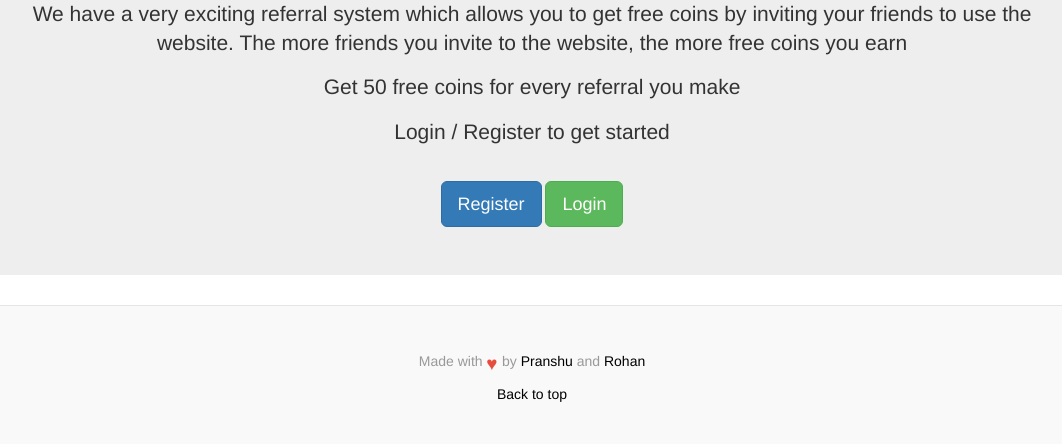
After one commit to pranshukharkwal/7UP-7Down, a Flask app: page /referral_system in a window 1280 px wide. The commit adds this page. Shown: the part 521-965 px from the top of the page, without its empty margins (108-1170 px from the left). Run offline with Flask 2, Linux system fonts and the light colour scheme; some libraries are stand-ins or nearby versions.

Commit message:
Added referral system

```diff
--- a/app.py
+++ b/app.py
@@ -3,6 +3,8 @@ from flask_mysqldb import MySQL
 from wtforms import Form, StringField, TextAreaField, PasswordField, validators
 from passlib.hash import sha256_crypt
 from functools import wraps
+import string
+import random
 
 app = Flask(__name__)
 app.secret_key='secret123'
@@ -26,6 +28,21 @@ class RegisterForm(Form):
         validators.EqualTo('confirm', message='Passwords do not match')
     ])
     confirm = PasswordField('Confirm Password')
+
+def is_logged_in(f):
+    @wraps(f)
+    def wrap(*args, **kwargs):
+        if 'logged_in' in session:
+            return f(*args, **kwargs)
+        else:
+            flash('Unauthorized, Please login', 'danger')
+            return redirect(url_for('login'))
+    return wrap
+
+def randomstring():
+    N = 6
+    res = ''.join(random.choices(string.ascii_uppercase + string.digits, k = N))
+    return str(res)
 
 @app.route('/')
 def index():
@@ -78,16 +95,88 @@ def login():
         cur.close()
     return render_template('login.html')
 
+@app.route('/referral' , methods=['GET' , 'POST'])
+@is_logged_in
+def referral():
+    if request.method == 'POST':  #Enter someone's referral code
 
-def is_logged_in(f):
-    @wraps(f)
-    def wrap(*args, **kwargs):
-        if 'logged_in' in session:
-            return f(*args, **kwargs)
-        else:
-            flash('Unauthorized, Please login', 'danger')
-            return redirect(url_for('login'))
-    return wrap
+        username = session['username']
+        ref_by_code = request.form['ref_by_code']
+
+        try:
+            cur = mysql.connection.cursor()
+
+            #Getting referrer's id
+            result = cur.execute('select * from referral where referral_code=%s' , [ref_by_code])  #this will show error if referral code does not exist
+            referrer_id = cur.fetchone()['id']
+            #Getting user's id
+            result = cur.execute('select * from users where username = %s' , [username])
+            user_id = cur.fetchone()['id']
+
+            #Updating referred_by of user with referrer's code
+            cur.execute('update referral set referred_by = %s where id = %s' , [ref_by_code , user_id])
+            mysql.connection.commit()
+            #Updating user's coins
+            cur.execute('update users set coins = coins + 50 where username = %s' , [username]) #Update his coins
+            mysql.connection.commit()
+            #Updating referrer's coins
+            cur.execute('update users set coins = coins + 50 where id = %s' , [referrer_id]) #Update referrer's coins
+            mysql.connection.commit()
+            #Updatomg referrers' referrals
+            cur.execute('update referral set referrals = referrals + 1 where id = %s' , [referrer_id]) #Update referrer's referrals count
+            mysql.connection.commit()
+
+            #Getting referral data of user and sending it with render template
+            result_ref = cur.execute('select * from referral where id = %s' , [id])
+            ref_data = cur.fetchone()
+            cur.close()
+            flash('Referral code added successfully' , 'success')
+            return render_template('referral.html' , ref_data = ref_data)
+        except:
+
+            result = cur.execute('select * from users where username = %s' , [username])
+            user_id = cur.fetchone()['id']
+            error = 'Referral Code does not exist'
+            result_ref = cur.execute('select * from referral where id = %s' , [user_id])
+            ref_data = cur.fetchone()
+            return render_template('referral.html' , error = error , ref_data = ref_data)
+
+    else:   #Generate every required data and send to the webpage
+
+        username = session['username']
+        cur = mysql.connection.cursor()
+        result = cur.execute('select * from users where username = %s' , [username])
+        id = cur.fetchone()['id']
+        try:
+            cur.execute('insert into referral(id) values(%s)' , [id])
+        except:
+            pass
+        result_ref = cur.execute('select * from referral where id = %s' , [id])
+        ref_data = cur.fetchone()
+
+        if not ref_data['referral_code'] :  #One time task to generate referral code
+
+                ref_code = randomstring()
+                cur = mysql.connection.cursor()
+                result = cur.execute('select * from users where username=%s' , [username])
+                id = cur.fetchone()['id']
+                if id > 0:
+                    cur.execute('update referral set referral_code = %s where id = %s', (ref_code , id))
+                else:
+                    cur.execute('insert into referral(id , referral_code) values(%s , %s)' , (id , ref_code))
+                mysql.connection.commit()
+
+        if ref_data['referrals'] > 0:  #To fetch the list of people who have entered user's referral code
+
+                ref_code = ref_data['referral_code']
+                ref_result = cur.execute('select name from users u , referral r where u.id = r.id and r.referred_by = %s' , [ref_code])
+                names = cur.fetchall()
+                cur.close()
+                return render_template('referral.html' , ref_data=ref_data , names = names)
+
+        else : #If the user has no referrals
+            cur.close()
+            return render_template('referral.html' , ref_data = ref_data)
 
 @app.route('/dashboard')
 @is_logged_in
@@ -98,6 +187,9 @@ def dashboard():
     cur.close()
     return render_template('dashboard.html', data=data)
 
+@app.route('/referral_system')
+def referral_system():
+    return render_template('referral_system.html')
 
 @app.route('/logout')
 @is_logged_in
--- a/templates/includes/_navbar.html
+++ b/templates/includes/_navbar.html
@@ -13,11 +13,13 @@
           <ul class="nav navbar-nav">
             <li><a href="/">Home</a></li>
             <li><a href="/about">About</a></li>
+            <li><a href="/referral_system">Referral System</a></li>
           </ul>
 
           <ul class="nav navbar-nav navbar-right">
             {% if session.logged_in %}
               <li><a href="/dashboard">Dashboard</a></li>
+              <li><a href="/referral">Refer and Earn</a></li>
               <li><a href="/logout">Logout</a></li>
             {% else %}
               <li><a href="/register">Register</a></li>
--- a/templates/login.html
+++ b/templates/login.html
@@ -8,7 +8,7 @@
       <label>Username</label>
       <input type="text" name="username" class="form-control" value={{request.form.username}}>
     </div>
-    <div class="form-group text-primary" >
+    <div class="form-group text-primary">
       <label>Password</label>
       <input type="password" name="password" class="form-control" value={{request.form.password}}>
     </div>
--- /dev/null
+++ b/templates/referral_system.html
@@ -0,0 +1,21 @@
+{% extends 'layout.html' %}
+
+{% block body %}
+<h1 class = text-primary>Referral System</h1>
+  <div class="jumbotron text-center">
+    <div>
+    <img src="https://i.imgur.com/L8sWTAx.png" class="img-thumbnail img-rounded img-responsive" alt="logo">
+    </div>
+    <br>
+    <p class="lead">We have a very exciting referral system which allows you to get free coins by inviting your friends to use the website. The more friends you invite to the website, the more free coins you earn </p>
+    <p class="lead">Get 50 free coins for every referral you make</p>
+    {% if session.logged_in == NULL %}
+    <p class="lead">Login / Register to get started </p>
+    <br>
+      <a href="/register" class="btn btn-primary btn-lg">Register</a>
+      <a href="/login" class="btn btn-success btn-lg">Login</a>
+    {% else %}
+    <a href="/referral" class="btn btn-success btn-lg">Start referring</a>
+    {% endif %}
+  </div>
+{% endblock %}
```
Also changed, not shown: temp.txt (added, +36 -0 lines), templates/referral.html (added, +79 -0 lines).
